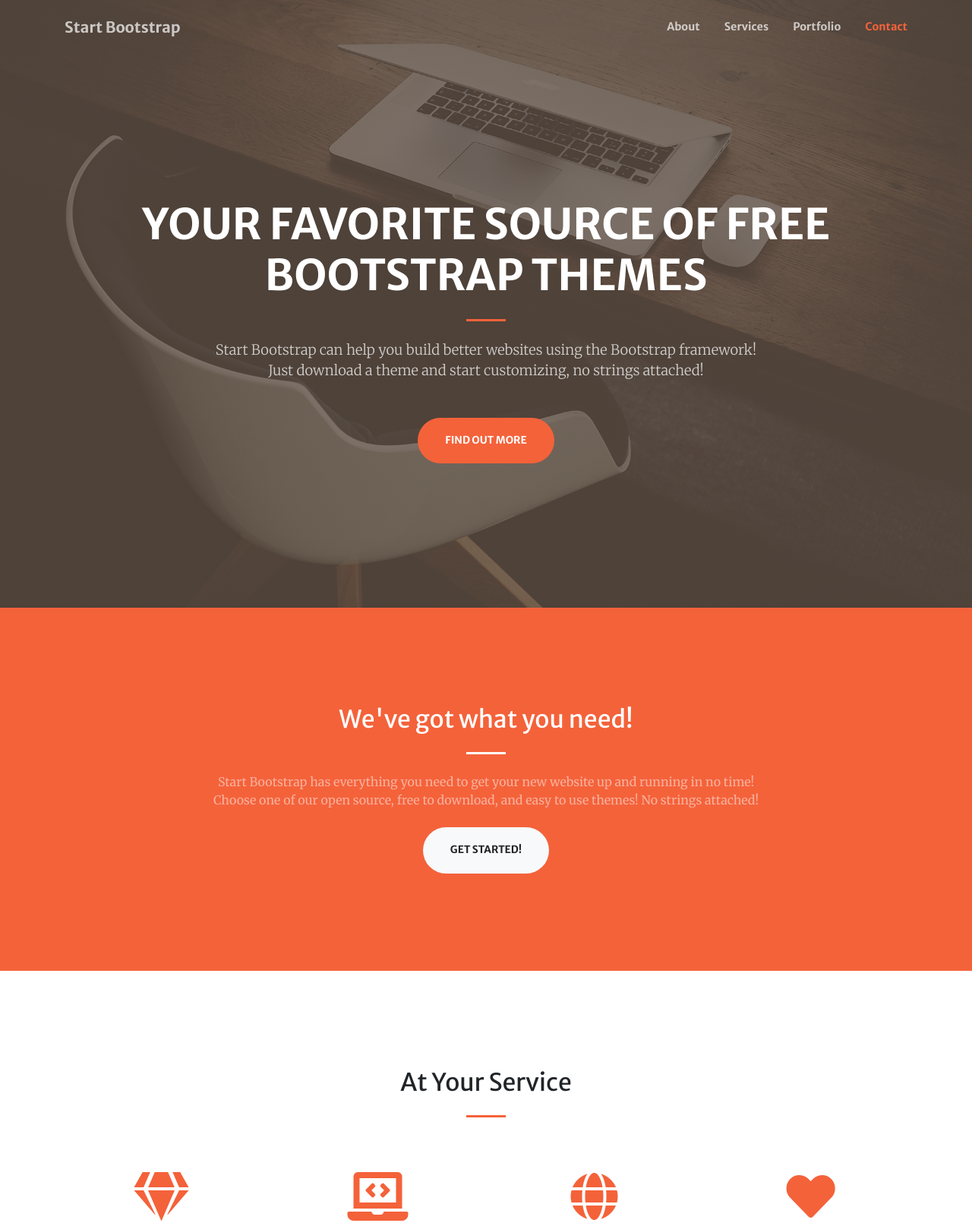
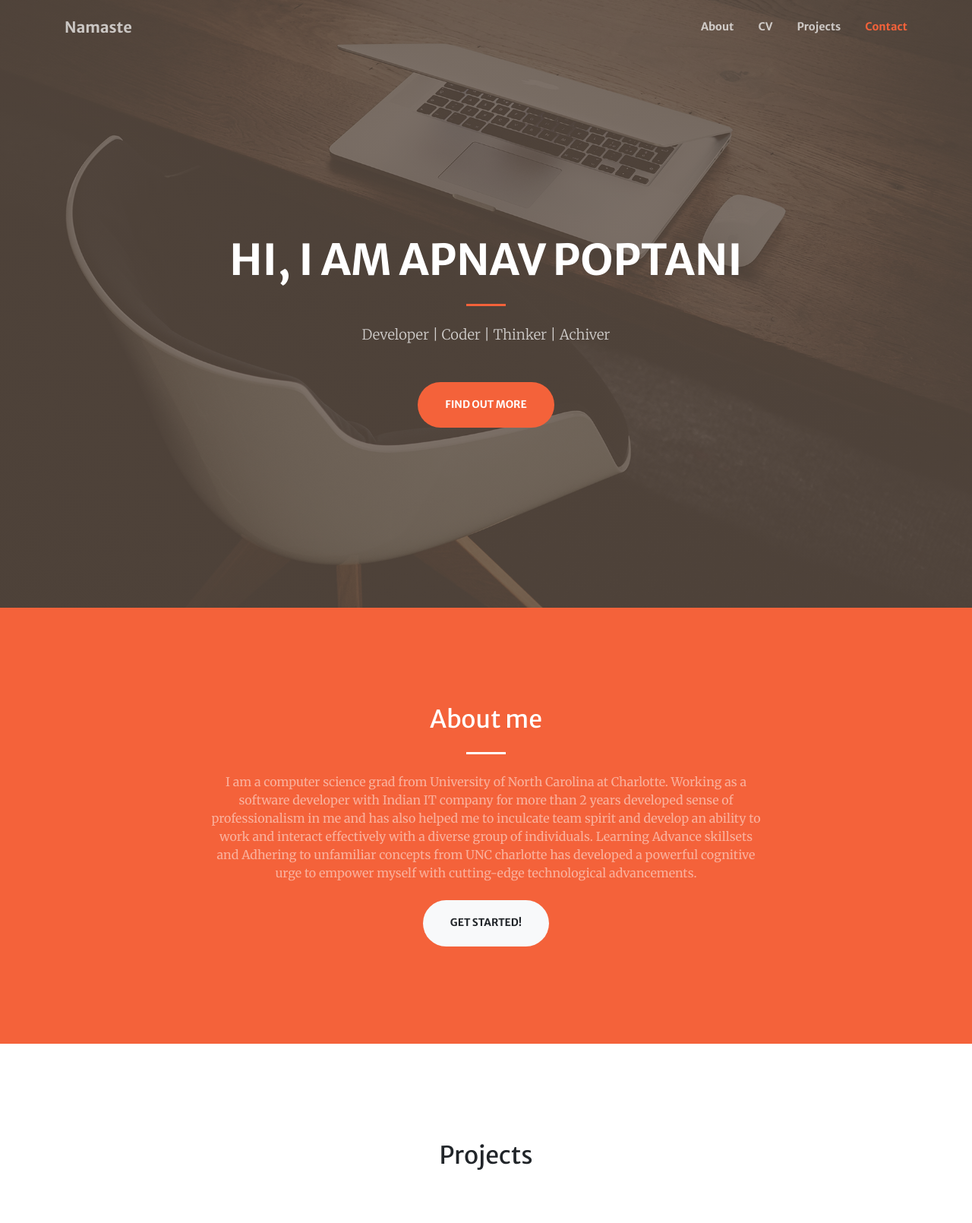
Before and after one commit to apnavp/Portfolio, a website with bundled scripts: page index.html in a window 1280 px wide. Shown: the top 1610 px of the page at 76% size. Built offline with nearby package versions, Linux system fonts and the light colour scheme.

Commit message:
Pototype 1
Updating Index.html page

```diff
--- a/index.html
+++ b/index.html
@@ -30,7 +30,7 @@
   <!-- Navigation -->
   <nav class="navbar navbar-expand-lg navbar-light fixed-top py-3" id="mainNav">
     <div class="container">
-      <a class="navbar-brand js-scroll-trigger" href="#page-top">Start Bootstrap</a>
+      <a class="navbar-brand js-scroll-trigger" href="#page-top">Namaste</a>
       <button class="navbar-toggler navbar-toggler-right" type="button" data-toggle="collapse" data-target="#navbarResponsive" aria-controls="navbarResponsive" aria-expanded="false" aria-label="Toggle navigation">
         <span class="navbar-toggler-icon"></span>
       </button>
@@ -40,10 +40,11 @@
             <a class="nav-link js-scroll-trigger" href="#about">About</a>
           </li>
           <li class="nav-item">
-            <a class="nav-link js-scroll-trigger" href="#services">Services</a>
+            <a class="nav-link js-scroll-trigger" href="#services">CV</a>
           </li>
+
           <li class="nav-item">
-            <a class="nav-link js-scroll-trigger" href="#portfolio">Portfolio</a>
+            <a class="nav-link js-scroll-trigger" href="#portfolio">Projects</a>
           </li>
           <li class="nav-item">
             <a class="nav-link js-scroll-trigger" href="#contact">Contact</a>
@@ -58,11 +59,11 @@
     <div class="container h-100">
       <div class="row h-100 align-items-center justify-content-center text-center">
         <div class="col-lg-10 align-self-end">
-          <h1 class="text-uppercase text-white font-weight-bold">Your Favorite Source of Free Bootstrap Themes</h1>
+          <h1 class="text-uppercase text-white font-weight-bold">Hi, I am APnav poptani</h1>
           <hr class="divider my-4">
         </div>
         <div class="col-lg-8 align-self-baseline">
-          <p class="text-white-75 font-weight-light mb-5">Start Bootstrap can help you build better websites using the Bootstrap framework! Just download a theme and start customizing, no strings attached!</p>
+          <p class="text-white-75 font-weight-light mb-5">Developer | Coder | Thinker | Achiver</p>
           <a class="btn btn-primary btn-xl js-scroll-trigger" href="#about">Find Out More</a>
         </div>
       </div>
@@ -74,9 +75,11 @@
     <div class="container">
       <div class="row justify-content-center">
         <div class="col-lg-8 text-center">
-          <h2 class="text-white mt-0">We've got what you need!</h2>
+          <h2 class="text-white mt-0">About me</h2>
           <hr class="divider light my-4">
-          <p class="text-white-50 mb-4">Start Bootstrap has everything you need to get your new website up and running in no time! Choose one of our open source, free to download, and easy to use themes! No strings attached!</p>
+          <p class="text-white-50 mb-4">
+			  I am a computer science grad from University of North Carolina at Charlotte. Working as a software developer with Indian IT company for more than 2 years developed sense of professionalism in me and has also helped me to inculcate team spirit and develop an ability to work and interact effectively with a diverse group of individuals. Learning Advance skillsets and Adhering to unfamiliar concepts from UNC charlotte has developed a powerful cognitive urge to empower myself with cutting-edge technological advancements.
+			</p>
           <a class="btn btn-light btn-xl js-scroll-trigger" href="#services">Get Started!</a>
         </div>
       </div>
@@ -86,7 +89,8 @@
   <!-- Services Section -->
   <section class="page-section" id="services">
     <div class="container">
-      <h2 class="text-center mt-0">At Your Service</h2>
+      <h2 class="text-center mt-0">Projects</h2>
+<!--
       <hr class="divider my-4">
       <div class="row">
         <div class="col-lg-3 col-md-6 text-center">
@@ -118,6 +122,7 @@
           </div>
         </div>
       </div>
+-->
     </div>
   </section>
 
@@ -130,10 +135,10 @@
             <img class="img-fluid" src="img/portfolio/thumbnails/1.jpg" alt="">
             <div class="portfolio-box-caption">
               <div class="project-category text-white-50">
-                Category
+                Website
               </div>
               <div class="project-name">
-                Project Name
+                Network Based Application Development
               </div>
             </div>
           </a>
@@ -208,12 +213,14 @@
   </section>
 
   <!-- Call to Action Section -->
+<!--
   <section class="page-section bg-dark text-white">
     <div class="container text-center">
       <h2 class="mb-4">Free Download at Start Bootstrap!</h2>
       <a class="btn btn-light btn-xl" href="https://startbootstrap.com/themes/creative/">Download Now!</a>
     </div>
   </section>
+-->
 
   <!-- Contact Section -->
   <section class="page-section" id="contact">
@@ -222,18 +229,18 @@
         <div class="col-lg-8 text-center">
           <h2 class="mt-0">Let's Get In Touch!</h2>
           <hr class="divider my-4">
-          <p class="text-muted mb-5">Ready to start your next project with us? Give us a call or send us an email and we will get back to you as soon as possible!</p>
+          <p class="text-muted mb-5"></p>
         </div>
       </div>
       <div class="row">
         <div class="col-lg-4 ml-auto text-center mb-5 mb-lg-0">
           <i class="fas fa-phone fa-3x mb-3 text-muted"></i>
-          <div>+1 (202) 555-0149</div>
+          <div>+1 (980) 585-6251</div>
         </div>
         <div class="col-lg-4 mr-auto text-center">
           <i class="fas fa-envelope fa-3x mb-3 text-muted"></i>
           <!-- Make sure to change the email address in anchor text AND the link below! -->
-          <a class="d-block" href="mailto:contact@yourwebsite.com">contact@yourwebsite.com</a>
+          <a class="d-block" href="mailto:contact@yourwebsite.com">apoptani@uncc.edu</a>
         </div>
       </div>
     </div>
```
Also changed, not shown: img/portfolio/fullsize/1.jpg, img/portfolio/thumbnails/1.jpg.
